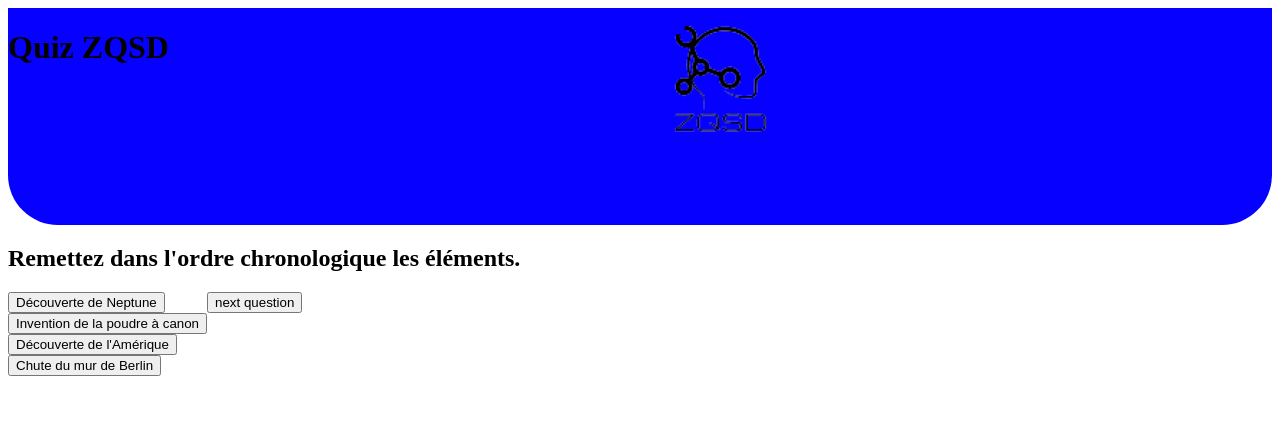
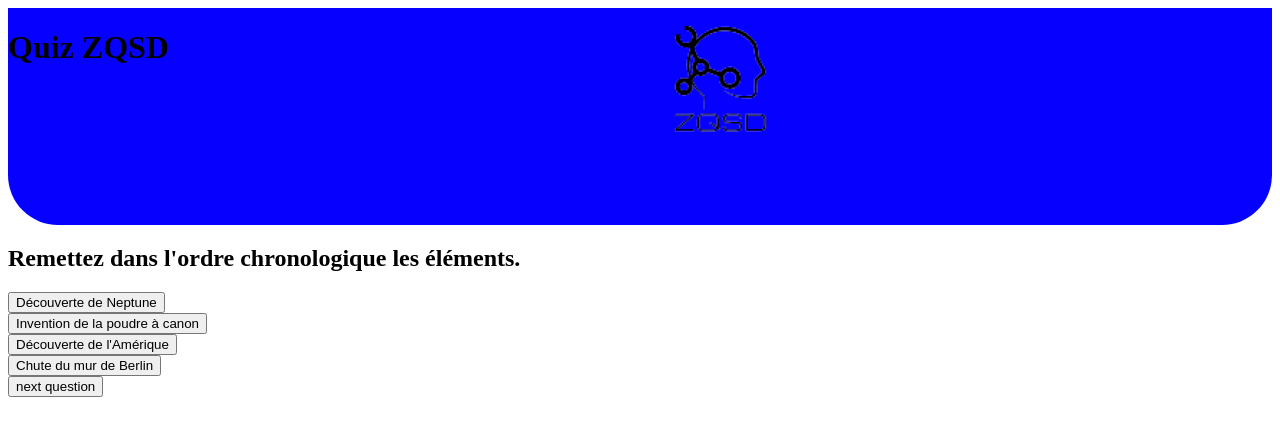
Before and after one commit to 2019-2020-ps6/2022-2023-ps6-zqsd, an Angular app in the folder front-end/: page / in a window 1280 px wide. Shown: the top 436 px of the page. Built offline with nearby package versions, Linux system fonts and the light colour scheme.

Commit message:
les gamequestions classiques fonctionnent elles prennent l'input de quiz

```diff
--- a/front-end/src/app/GameQuestionClassical.component/GameQuestionClassical.Component.html
+++ b/front-end/src/app/GameQuestionClassical.component/GameQuestionClassical.Component.html
@@ -1,7 +1,8 @@
-<h2>{{currentQuestion.value}}</h2>
+<div *ngIf="currentQuestion!=undefined" >
+    <h2>{{currentQuestion.value}}</h2>
 
-<tr *ngFor="let answer of currentQuestion.answers">
-    <app-GameAnswer [currentAnswer]="answer" (answerEvent)="questionAnswered($event)"> </app-GameAnswer>
-</tr>
-
+    <tr *ngFor="let answer of currentQuestion.answers">
+        <app-GameAnswer [currentAnswer]="answer" (answerEvent)="questionAnswered($event)"> </app-GameAnswer>
+    </tr>
+</div>
 <button (click)="getNextQuestion()">next question</button>
--- a/front-end/src/app/GameQuestionClassical.component/GameQuestionClassical.Component.ts
+++ b/front-end/src/app/GameQuestionClassical.component/GameQuestionClassical.Component.ts
@@ -1,4 +1,4 @@
-import { Component, OnInit } from '@angular/core';
+import { Component, Input, OnInit } from '@angular/core';
 import { GameService } from '../../services/GameService';
 import { Question,Answer } from '../../models/Question.model';
 import { QuestionQuizz } from '../../mocks/question.mock';
@@ -8,9 +8,11 @@ import { QuestionQuizz } from '../../mocks/question.mock';
   templateUrl: './GameQuestionClassical.component.html',
   styleUrls: ['./GameQuestionClassical.component.scss']
 })
+
+
 export class GameQuestionComponent implements OnInit {
 
-  currentQuestion: Question = {id:'', value: '',label:"",answers: [] as Answer[]};
+  @Input() currentQuestion: Question|undefined;
   constructor(private gameService: GameService) {
     this.gameService.currentQuestion$.subscribe((question: Question) => {
       this.currentQuestion = question;
```
